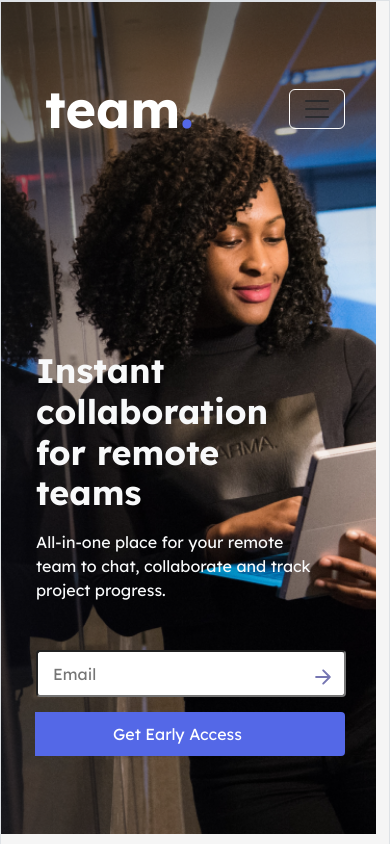
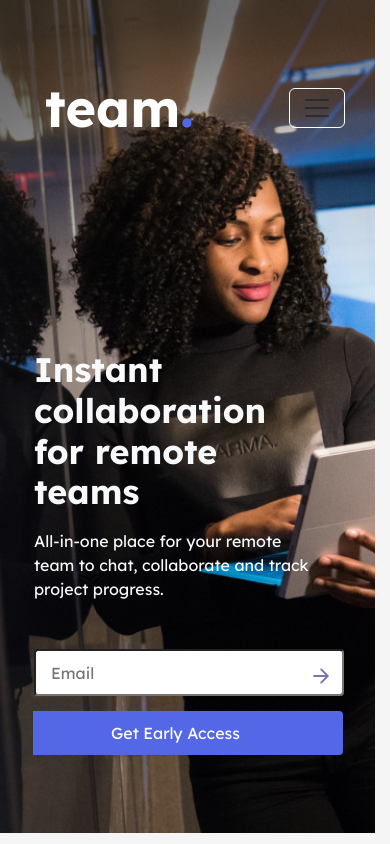
Before and after one commit to RaiA133/detikcom_tugas_fe, a plain HTML site: page index.html in a window 390 px wide. Shown: the top 844 px of the page. Drawn offline with nearby package versions, Linux system fonts and the light colour scheme; some icons are missing; files whose address does not match are found by name.

Commit message:
mobile fix2

```diff
--- a/index.html
+++ b/index.html
@@ -23,7 +23,7 @@
 
 </head>
 
-<body class="border">
+<body>
 
   <!-- NAVBAR -->
     <div class="nav-drop container d-flex justify-content-center lexend-deca">
@@ -53,7 +53,7 @@
 
     <!-- HERO -->
     <div class="hero-wrapper">
-        <div class="content-hero pt-0 border">
+        <div class="content-hero pt-0">
         <div class="container h-100">
             <div class="d-flex align-items-center justify-content-start h-100">
             <div class="hero ms-5 text-light">
--- a/style.css
+++ b/style.css
@@ -594,5 +594,9 @@ body {
     .review .desc-text {
         width: 160px;
     }
+
+    .footer .container {
+        width: 360px;
+    }
 }
 /* END RESPONSIVE */
```
